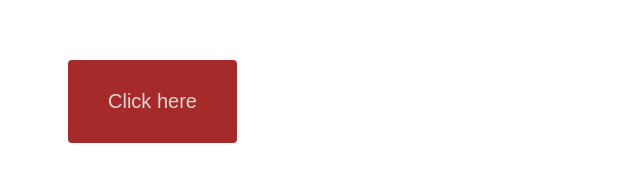
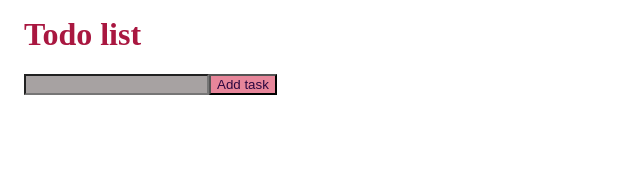
Before and after one commit to Cedzi-95/domExercises, a plain HTML site: page index.html in a window 1280 px wide. Shown: the whole page, without its empty margins (0-640 px from the left). Drawn offline with Linux system fonts and the light colour scheme.

Commit message:
script todo list

```diff
--- a/index.html
+++ b/index.html
@@ -2,29 +2,88 @@
     <head>
     <title> Sinzo</title>
     <style>
-        .button {
-            margin: 10px;
-            padding: 30px 40px;
-            font-size: 20px;
-            cursor: pointer;
-            background-color: brown;
-            color: rgb(225, 213, 213);
-            border:rgb(24, 14, 2);
-            border-radius: 4px;
-        }
-        .button:hover{
-            background-color: rgb(175, 167, 167);
-        }
+       .title{
 
-        #button-container {
-            margin: 50px;
-        }
+        padding: 2 rem;
+        color: rgb(169, 23, 64);
+       }
+       #Todolist{
+
+        color: black;
+        margin: 1rem;
+
+
+       }
+       .button {
+        background-color: rgba(207, 11, 51, 0.496);
+        color: rgb(44, 7, 63);
+       }
+       .input{
+
+        background-color: rgb(167, 162, 162);
+       }
     </style>
 </head>
         <body>
 
            <script src="main.js" type="module"></script>
+           <!-- Övning 12 -->
+            <!-- <h1>Todo List</h1>
+            <input type="text" />
+            <button>Add Todo</button>
+            <ul></ul>
+          </div> -->
 
+          <div id="Todolist"></div>
+          <script>
+            //create title
+            let title = document.createElement('h1');
+            title.textContent = 'Todo list';
+            title.className = 'title';
+            document.getElementById('Todolist').appendChild(title)
+
+           //create input
+           let input = document.createElement('input');
+           input.type = 'text';
+           input.className = 'input'
+           document.getElementById('Todolist').appendChild(input);
+
+           //create button
+           let button = document.createElement('button');
+           button.textContent = 'Add task'
+           button.className = 'button'
+           document.getElementById('Todolist').appendChild(button);
+
+           //create ul element
+           let ulElement = document.createElement('ul');
+           document.getElementById('Todolist').appendChild(ulElement);
+
+           let Todolist = [];
+
+           button.onclick = function() {
+            //get input value
+            let todoText = input.value;
+
+            if (todoText.trim() !== '') {
+                //add to array
+                Todolist.push(todoText);
+
+                //create new li element
+                let li = document.createElement('li');
+                li.textContent = todoText;
+                ulElement.appendChild(li);
+
+                //clear input
+                input.value = '';
+            }
+           };
+
+
+
+
+
+          </script>
+<!--
            <div id="button-container"></div>
         <script>
            let currentActiveButton = null;
@@ -50,7 +109,7 @@
            //skapa första knappen när sidan laddas
            createButton();
         </script>
-
+         -->
 
 
 
```
